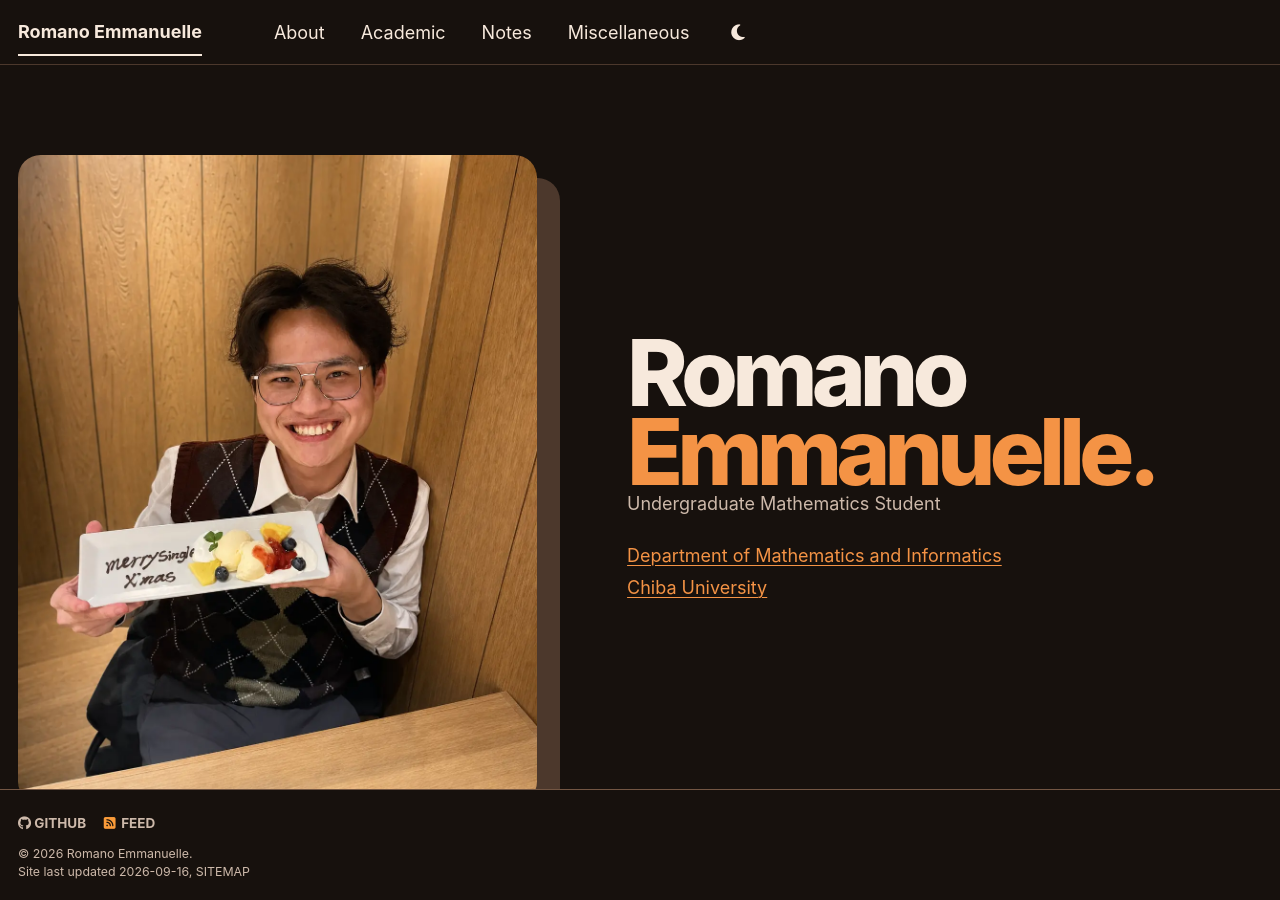
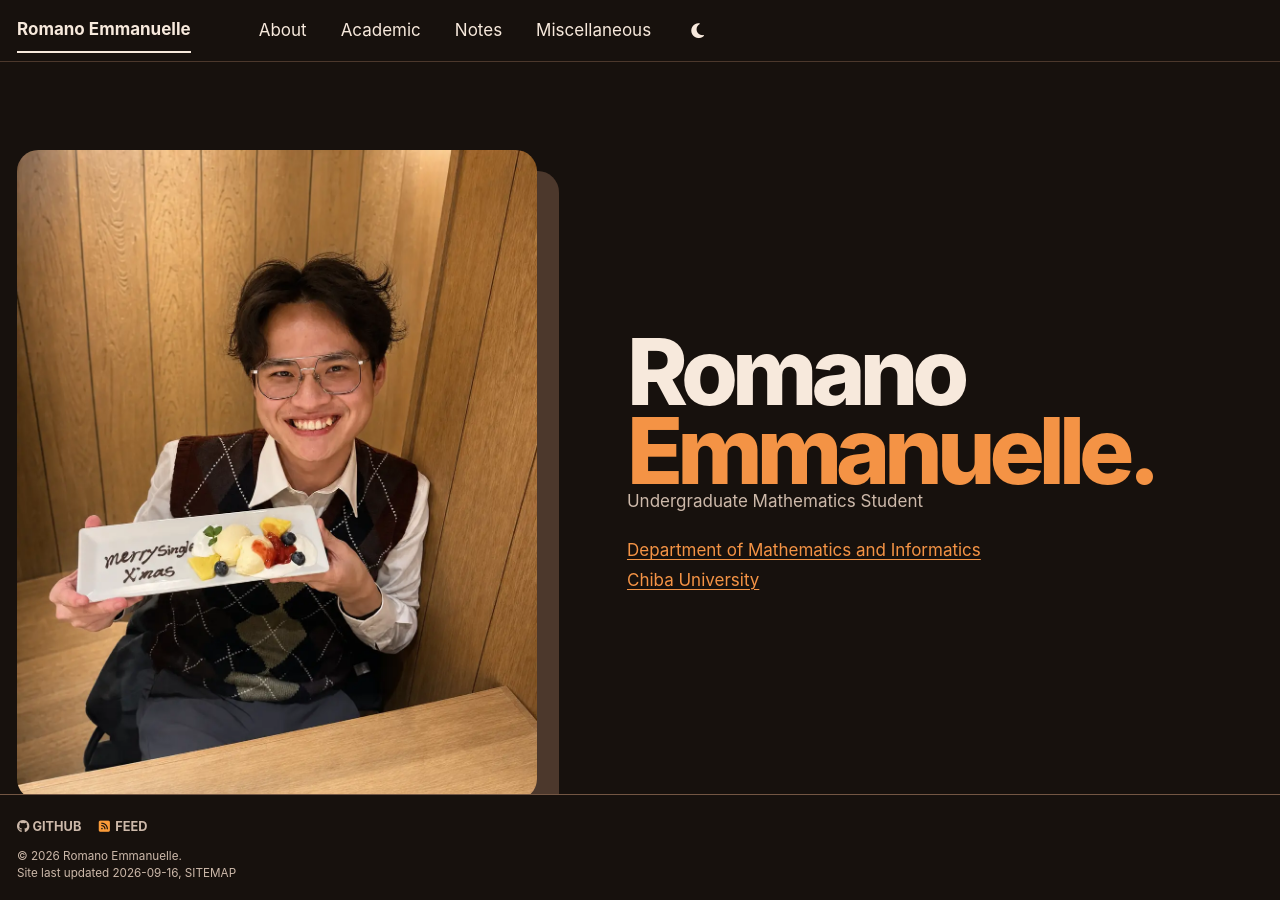
Before and after one commit to RomanoEmmanuelle/RomanoEmmanuelle.github.io, a Jekyll site: the page built from _pages/home.md, in a window 1280 px wide and 900 px high. Built offline with Jekyll 4.4.1, drawn with Linux system fonts in a browser that asks for light colours; a style sheet for code colours, icons or effects is not loaded.

Commit message:
Reduce global font scale
Slightly reduce the base font size across desktop and mobile while preserving the existing visual hierarchy.

```diff
--- a/_sass/layout/_reset.scss
+++ b/_sass/layout/_reset.scss
@@ -8,10 +8,10 @@ html {
   /* apply a natural box layout model to all elements */
   box-sizing: border-box;
   background-color: var(--global-bg-color);
-  font-size: 16px;
+  font-size: 15px;
 
   @include breakpoint($medium) {
-    font-size: 18px;
+    font-size: 17px;
   }
 
   -webkit-text-size-adjust: 100%;
```
